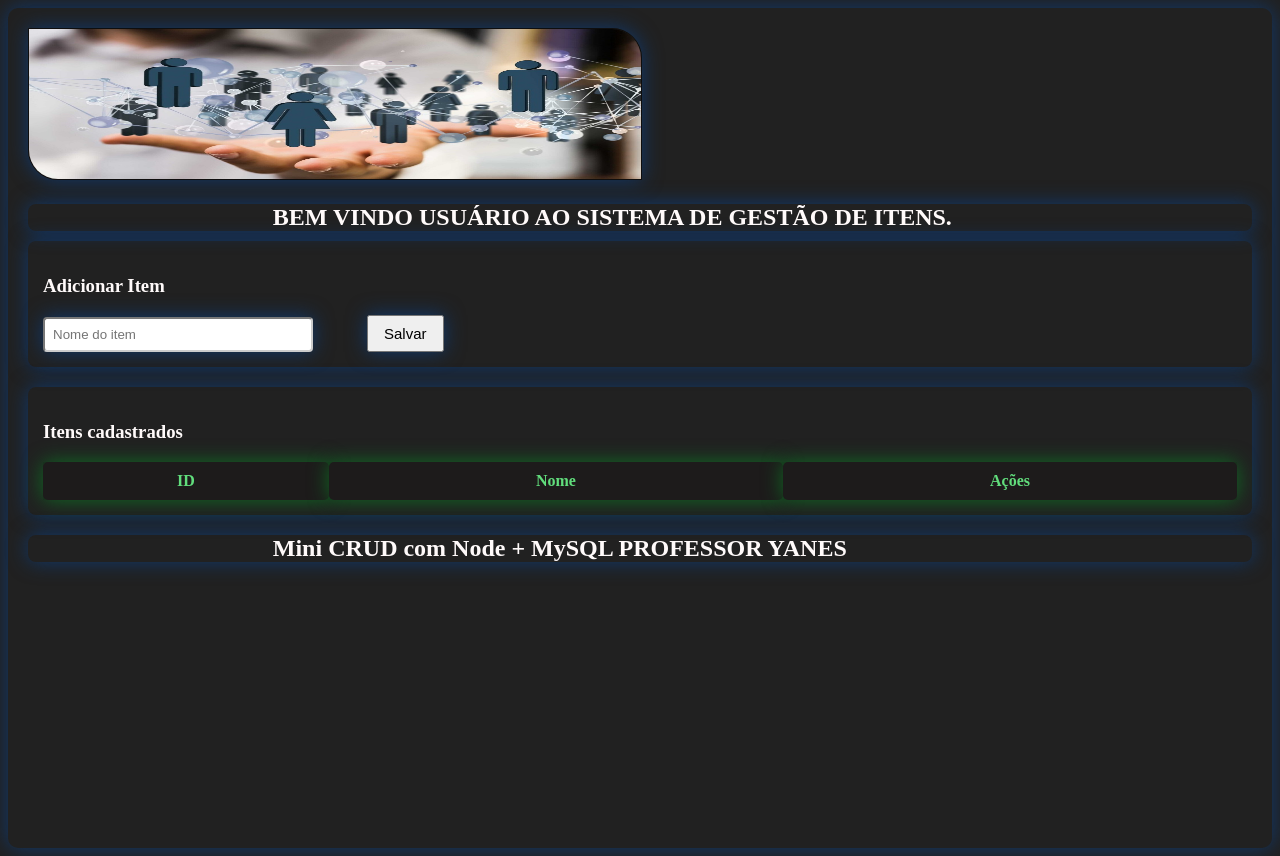
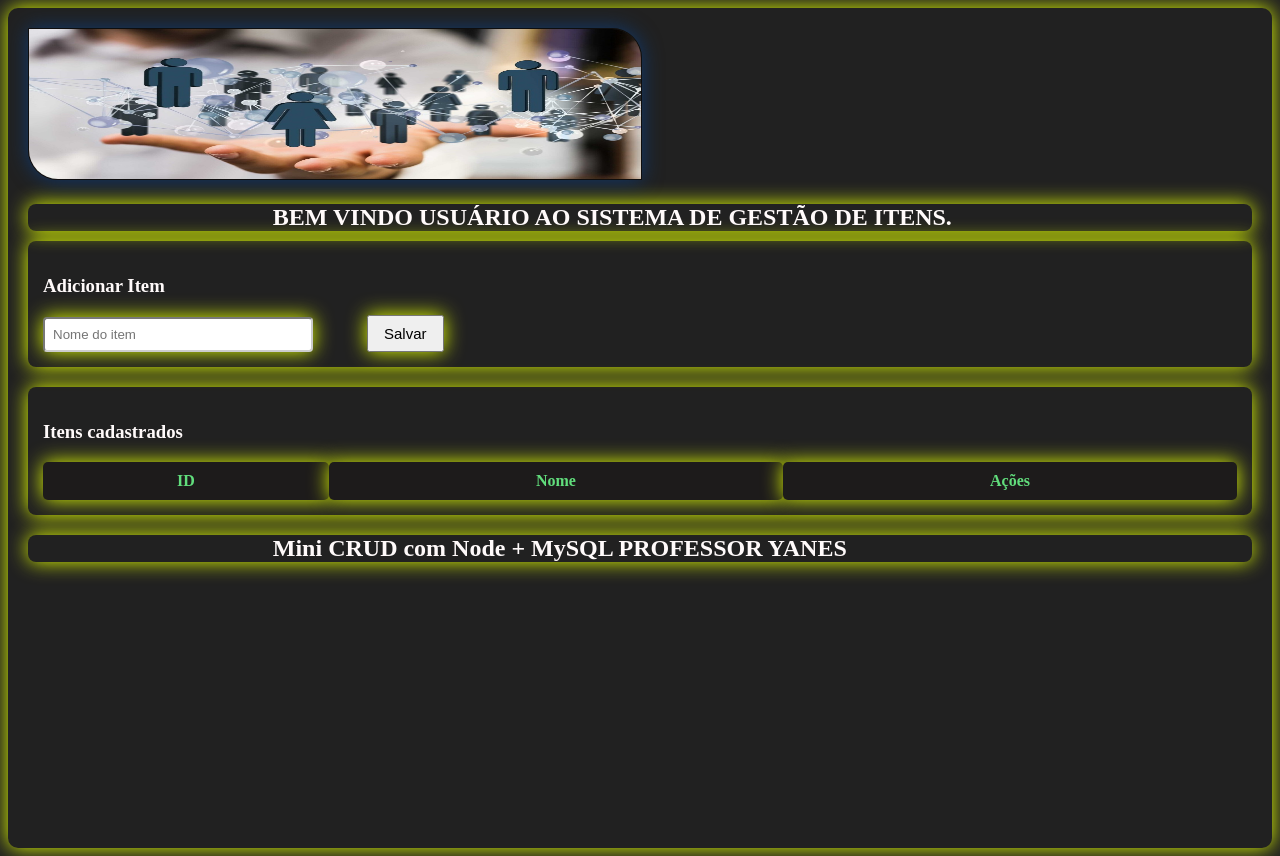
Before and after one commit to sanctiag/Fullstck_Senai, a website: page public/index.html in a window 1280 px wide. Drawn offline with Linux system fonts and the light colour scheme; no server answers.

Commit message:
Change box-shadow color to rgb(226, 255, 0)
Updated box-shadow color for various elements in the CSS file.

```diff
--- a/public/style.css
+++ b/public/style.css
@@ -5,7 +5,7 @@ body {
     color: rgb(255, 250, 250 );
     height: 100vh;
 
-    box-shadow: 0 0 20px rgb(16, 57, 110);
+    box-shadow: 0 0 20px rgb(226, 255, 0);
     border-color: #ccc;
     font-weight: bold;
 
@@ -13,7 +13,7 @@ body {
 
 h2 {
     margin-bottom: 10px;
-    box-shadow: 0 0 20px rgb(16, 57, 110);
+    box-shadow: 0 0 20px rgb(226, 255, 0);
     border-color: #ccc;
     border-radius: 8px;
     padding-left: 20%;
@@ -24,7 +24,7 @@ h2 {
     padding: 15px;
     border-radius: 8px;
     margin-bottom: 20px;
-    box-shadow: 0 0 20px rgb(16, 57, 110);
+    box-shadow: 0 0 20px rgb(226, 255, 0);
     border-color: #ccc;
 
 }
@@ -33,7 +33,7 @@ input {
     padding: 8px;
     width: 250px;
     border-radius: 4px;
-    box-shadow: 0 0 20px rgb(16, 57, 110);
+    box-shadow: 0 0 20px rgb(226, 255, 0);
     border-color: #ccc;
 
 }
@@ -42,7 +42,7 @@ button {
     padding: 8px 15px;
     cursor: pointer;
     margin-left: 50px;
-    box-shadow: 0 0 20px rgb(16, 57, 110);
+    box-shadow: 0 0 20px rgb(226, 255, 0);
     font-size: 15px;
 }
 
@@ -54,7 +54,7 @@ table {
 
 th, td {
     padding: 10px;
-    box-shadow: 0 0 20px rgb(13, 100, 13);
+    box-shadow: 0 0 20px rgb(226, 255, 0);
 
 
 }
@@ -69,7 +69,7 @@ tr:hover {
     background: #1d1b1b;
     color: #61dd7c;
     font-weight: bold;
-    box-shadow: 0 0 20px rgb(15, 107, 35);
+    box-shadow: 0 0 20px rgb(226, 255, 0);
 }
 .tdh:hover {
     background: #07f13a;
```
